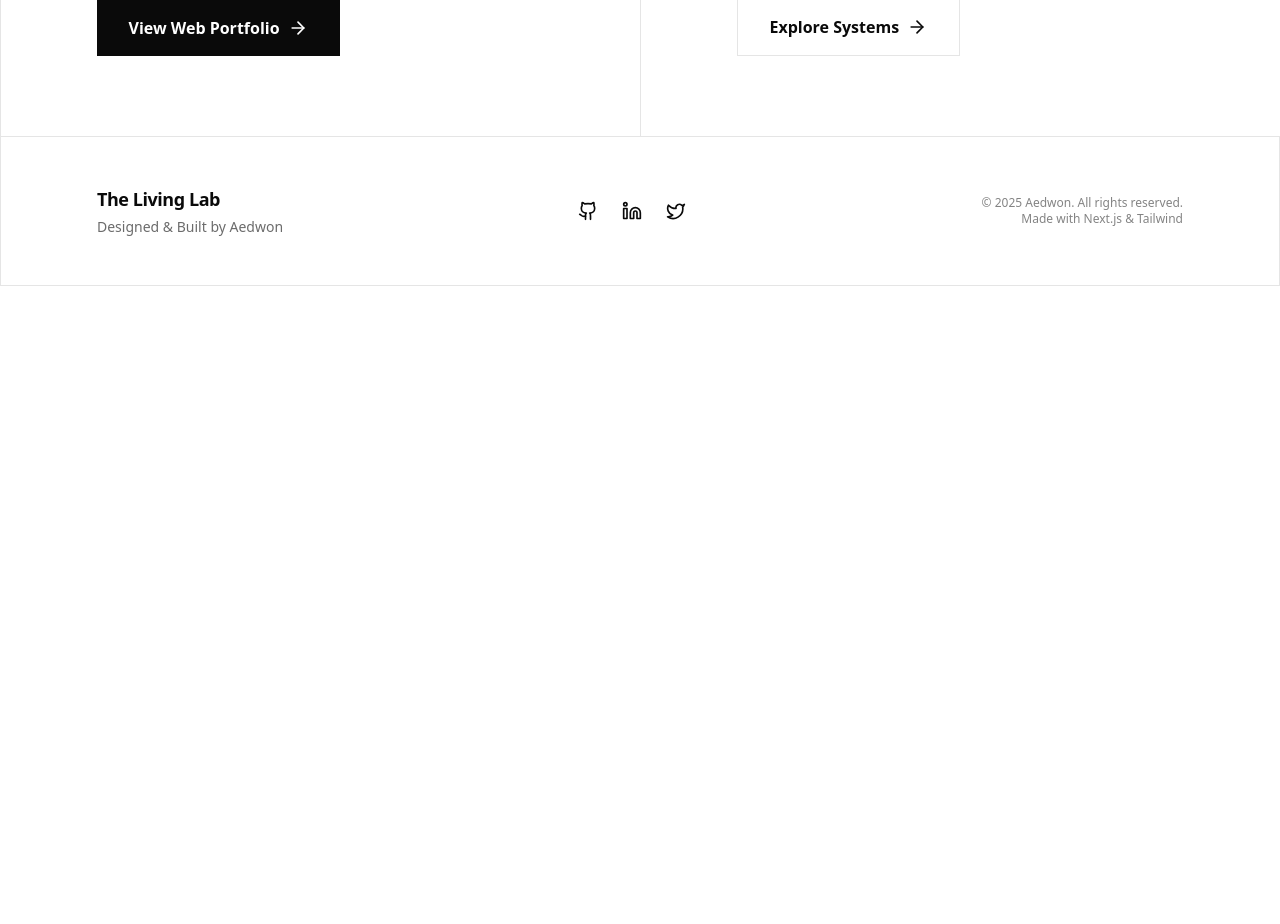
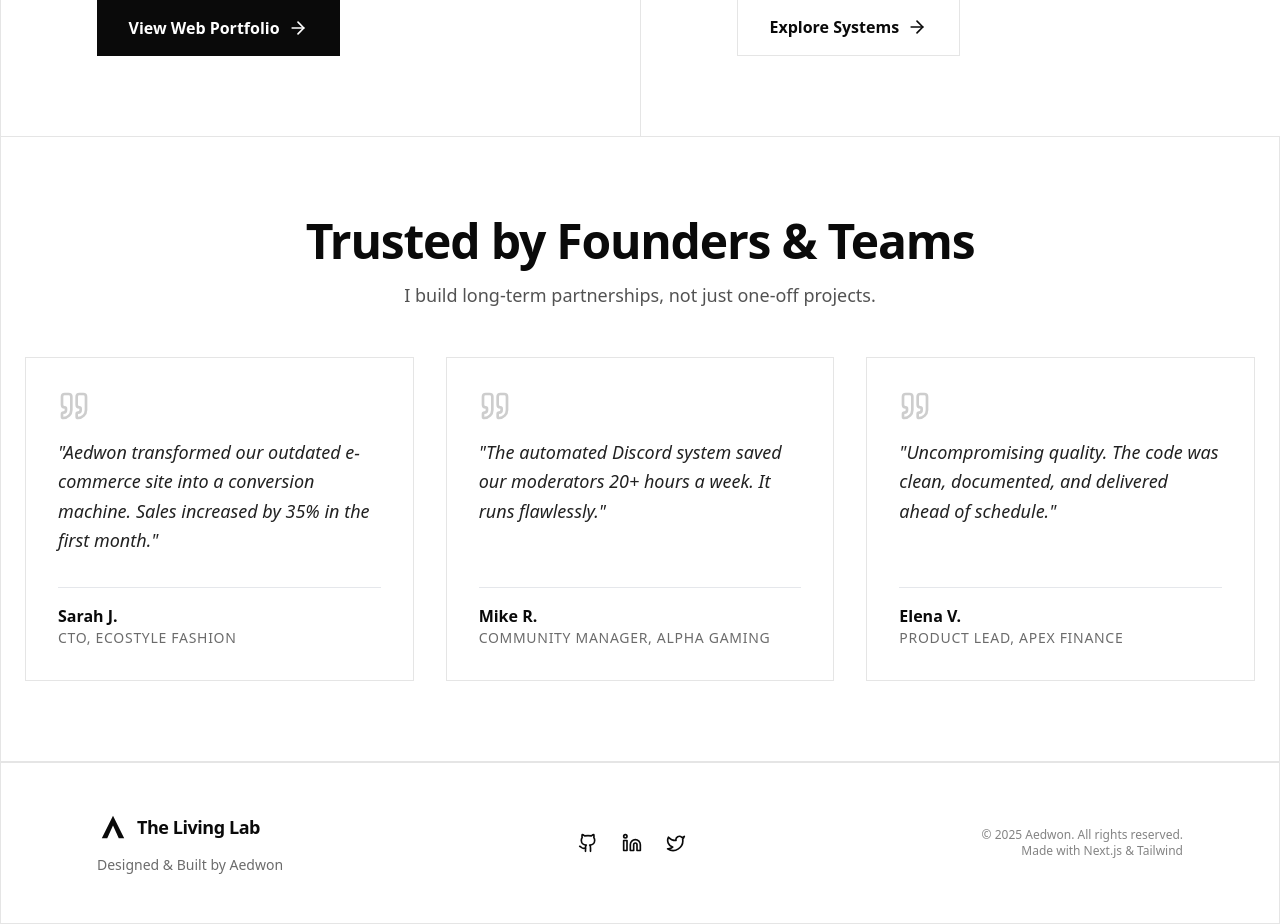
Before and after one commit to Aedwon/aedwon-portfolio, a Next.js app: page / in a window 1280 px wide. Shown: the part 1040-1964 px from the top of the page. Before the commit the page ends 1326 px from the top, so only its background shows below. Built offline with nearby package versions, Linux system fonts and the light colour scheme.

Commit message:
feat: Add Testimonials section and integrate new Logo component across the site.

```diff
--- a/app/community-systems/page.tsx
+++ b/app/community-systems/page.tsx
@@ -138,7 +138,7 @@ export default function CommunitySystems() {
                             `}
                                 />
                             </div>
-                            <div className="text-right text-xs opacity-60">Next reward: "Super Fan" Role</div>
+                            <div className="text-right text-xs opacity-60">Next reward: &quot;Super Fan&quot; Role</div>
                         </div>
 
                         <div className="hidden md:block text-right">
--- a/app/contact/page.tsx
+++ b/app/contact/page.tsx
@@ -1,8 +1,7 @@
 "use client";
 
 import { useTheme } from "@/components/ThemeContext";
-import { motion } from "framer-motion";
-import { Send, Hash, ChevronDown } from "lucide-react";
+import { Send, ChevronDown } from "lucide-react";
 
 export default function ContactPage() {
     const { theme } = useTheme();
--- a/app/page.tsx
+++ b/app/page.tsx
@@ -1,9 +1,11 @@
 import HeroSection from "@/components/HeroSection";
+import Testimonials from "@/components/Testimonials";
 
 export default function Home() {
   return (
     <main>
       <HeroSection />
+      <Testimonials />
     </main>
   );
 }
--- a/app/web-solutions/page.tsx
+++ b/app/web-solutions/page.tsx
@@ -63,7 +63,7 @@ export default function WebSolutions() {
                     Web Solutions
                 </h1>
                 <p className="text-xl max-w-3xl opacity-80 leading-relaxed font-theme">
-                    I don't just write code. I engineer digital assets that solve specific business problems.
+                    I don&apos;t just write code. I engineer digital assets that solve specific business problems.
                     Performance, conversion, and scalability are my KPIs.
                 </p>
             </div>
--- a/components/Footer.tsx
+++ b/components/Footer.tsx
@@ -1,8 +1,10 @@
 "use client";
 
 import { useTheme } from "./ThemeContext";
-import { Github, Linkedin, Twitter, Terminal, Heart } from "lucide-react";
+import { Github, Linkedin, Twitter } from "lucide-react";
 import Link from "next/link";
+
+import Logo from "./Logo";
 
 export default function Footer() {
     const { theme } = useTheme();
@@ -17,20 +19,23 @@ export default function Footer() {
             <div className="max-w-7xl mx-auto px-6 md:px-12 lg:px-24 flex flex-col md:flex-row items-center justify-between gap-8">
 
                 {/* Brand / Logo Area */}
-                <div className="flex flex-col items-center md:items-start gap-1">
+                <div className="flex flex-col items-center md:items-start gap-3">
+                    <div className="flex items-center gap-2">
+                        <Logo className="w-8 h-8" />
                         <h3 className={`
                             text-lg font-bold font-theme tracking-tight
                             ${theme === 'neubrutalist' ? 'uppercase tracking-widest text-accent' : ''}
                         `}>
                             The Living Lab
                         </h3>
+                    </div>
                     <p className={`
                         text-sm opacity-60 flex items-center gap-1
                          ${theme === 'discord' ? 'text-xs uppercase font-bold text-accent' : ''}
                     `}>
                         {theme === 'minimalist' && "Designed & Built by Aedwon"}
                         {theme === 'neubrutalist' && "NO TEMPLATES // ALL CODE"}
-                        {theme === 'discord' && <> <div className="w-2 h-2 rounded-full bg-green-500 animate-pulse" /> Aedwon is online</>}
+                        {theme === 'discord' && <> <span className="w-2 h-2 rounded-full bg-green-500 animate-pulse" /> Aedwon is online</>}
                     </p>
                 </div>
 
--- a/components/HeroSection.tsx
+++ b/components/HeroSection.tsx
@@ -1,7 +1,7 @@
 "use client";
 
 import { motion } from "framer-motion";
-import { ArrowRight, Globe, Users, Code, Sparkles } from "lucide-react";
+import { ArrowRight, Users, Code, Sparkles } from "lucide-react";
 import Link from "next/link";
 import { useTheme } from "./ThemeContext";
 
@@ -25,7 +25,7 @@ export default function HeroSection() {
                         text-xl md:text-2xl font-bold mb-4 font-theme opacity-80
                         ${theme === 'discord' ? 'text-accent' : ''}
                     `}>
-                        Hi, I'm Aedwon.
+                        Hi, I&apos;m Aedwon.
                     </h2>
                     <h1 className="text-4xl md:text-6xl lg:text-7xl font-bold font-theme tracking-tight mb-6 max-w-4xl">
                         I engineer <span className="text-accent underline decoration-4 underline-offset-4">digital ecosystems</span> that actually work.
--- /dev/null
+++ b/components/Logo.tsx
@@ -0,0 +1,35 @@
+"use client";
+
+import { useTheme } from "./ThemeContext";
+
+export default function Logo({ className = "w-10 h-10" }: { className?: string }) {
+    const { theme } = useTheme();
+
+    return (
+        <svg
+            viewBox="0 0 100 100"
+            fill="none"
+            xmlns="http://www.w3.org/2000/svg"
+            className={`${className} transition-colors duration-300 transform hover:scale-105`}
+        >
+            <path
+                d="M50 15 L15 85 H32 L50 45 L68 85 H85 L50 15 Z"
+                className={`
+                    fill-current
+                    ${theme === 'minimalist' ? 'text-foreground' : ''}
+                    ${theme === 'neubrutalist' ? 'text-black' : ''}
+                    ${theme === 'discord' ? 'text-accent' : ''}
+                `}
+            />
+            {/* Floating Chevron / Crossbar Effect */}
+            <path
+                d="M50 55 L38 75 H62 L50 55 Z"
+                className={`
+                    ${theme === 'minimalist' ? 'fill-background' : ''}
+                    ${theme === 'neubrutalist' ? 'fill-white' : ''}
+                    ${theme === 'discord' ? 'fill-[#2f3136]' : ''}
+                `}
+            />
+        </svg>
+    );
+}
--- a/components/Navbar.tsx
+++ b/components/Navbar.tsx
@@ -4,6 +4,8 @@ import { useState } from "react";
 import Link from "next/link";
 import { useTheme } from "./ThemeContext";
 import { Briefcase, Zap, Gamepad2 } from "lucide-react";
+
+import Logo from "./Logo";
 
 export default function Navbar() {
     const { theme, setTheme } = useTheme();
@@ -13,7 +15,8 @@ export default function Navbar() {
     return (
         <nav className="fixed top-0 left-0 right-0 z-50 flex h-16 items-center justify-between border-b border-theme bg-background px-6 transition-colors duration-300">
             <div className="flex items-center gap-2">
-                <div className="text-xl font-bold font-theme tracking-tight">
+                <Logo className="w-8 h-8 md:w-10 md:h-10" />
+                <div className="text-xl font-bold font-theme tracking-tight hidden md:block">
                     The Living Lab
                 </div>
             </div>
--- /dev/null
+++ b/components/Testimonials.tsx
@@ -0,0 +1,83 @@
+"use client";
+
+import { useTheme } from "./ThemeContext";
+import { motion } from "framer-motion";
+import { Quote } from "lucide-react";
+
+const TESTIMONIALS = [
+    {
+        id: 1,
+        quote: "Aedwon transformed our outdated e-commerce site into a conversion machine. Sales increased by 35% in the first month.",
+        author: "Sarah J.",
+        role: "CTO, EcoStyle Fashion",
+    },
+    {
+        id: 2,
+        quote: "The automated Discord system saved our moderators 20+ hours a week. It runs flawlessly.",
+        author: "Mike R.",
+        role: "Community Manager, Alpha Gaming",
+    },
+    {
+        id: 3,
+        quote: "Uncompromising quality. The code was clean, documented, and delivered ahead of schedule.",
+        author: "Elena V.",
+        role: "Product Lead, Apex Finance",
+    },
+];
+
+export default function Testimonials() {
+    const { theme } = useTheme();
+
+    return (
+        <section className={`
+            py-20 px-6 border-b border-theme transition-colors duration-300
+            ${theme === 'minimalist' ? 'bg-accent-secondary/10' : ''}
+            ${theme === 'neubrutalist' ? 'bg-[#FFDEE9] border-b-[3px] border-black' : ''}
+            ${theme === 'discord' ? 'bg-[#2f3136]' : ''}
+        `}>
+            <div className="max-w-7xl mx-auto">
+                <div className="mb-12 text-center">
+                    <h2 className="text-3xl md:text-5xl font-bold font-theme tracking-tight mb-4">
+                        Trusted by Founders & Teams
+                    </h2>
+                    <p className="opacity-70 text-lg max-w-2xl mx-auto">
+                        I build long-term partnerships, not just one-off projects.
+                    </p>
+                </div>
+
+                <div className="grid grid-cols-1 md:grid-cols-3 gap-8">
+                    {TESTIMONIALS.map((t, i) => (
+                        <motion.div
+                            key={t.id}
+                            initial={{ opacity: 0, y: 20 }}
+                            whileInView={{ opacity: 1, y: 0 }}
+                            viewport={{ once: true }}
+                            transition={{ delay: i * 0.1 }}
+                            className={`
+                                relative p-8 flex flex-col gap-4
+                                ${theme === 'minimalist' ? 'bg-background border border-theme hover:border-foreground transition-colors' : ''}
+                                ${theme === 'neubrutalist' ? 'bg-white border-[3px] border-black shadow-[4px_4px_0px_#000]' : ''}
+                                ${theme === 'discord' ? 'bg-[#36393f] rounded-theme hover:bg-[#40444b] transition-colors' : ''}
+                            `}
+                        >
+                            <Quote className={`
+                                w-8 h-8 opacity-20
+                                ${theme === 'neubrutalist' ? 'text-black opacity-100' : ''}
+                                ${theme === 'discord' ? 'text-accent opacity-100' : ''}
+                            `} />
+
+                            <p className="text-lg font-medium leading-relaxed italic opacity-90 flex-grow">
+                                &quot;{t.quote}&quot;
+                            </p>
+
+                            <div className="mt-4 pt-4 border-t border-theme/50">
+                                <div className="font-bold font-theme">{t.author}</div>
+                                <div className="text-sm opacity-60 uppercase tracking-wider">{t.role}</div>
+                            </div>
+                        </motion.div>
+                    ))}
+                </div>
+            </div>
+        </section>
+    );
+}
--- a/components/ThemeContext.tsx
+++ b/components/ThemeContext.tsx
@@ -19,6 +19,7 @@ export function ThemeProvider({ children }: { children: React.ReactNode }) {
   useEffect(() => {
     const savedTheme = localStorage.getItem("theme") as Theme | null;
     if (savedTheme) {
+      // eslint-disable-next-line react-hooks/set-state-in-effect
       setTheme(savedTheme);
     }
   }, []);
```
Lines whose indentation alone changed are shown as unchanged.
